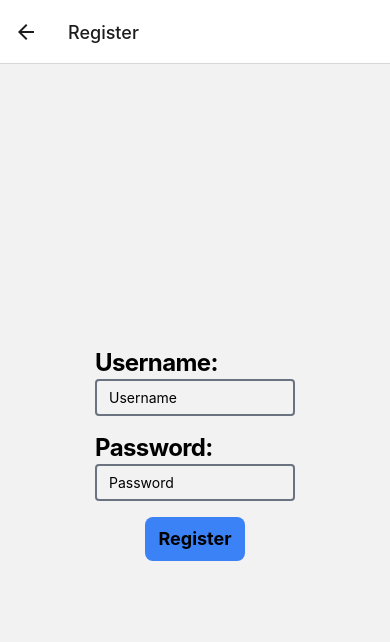
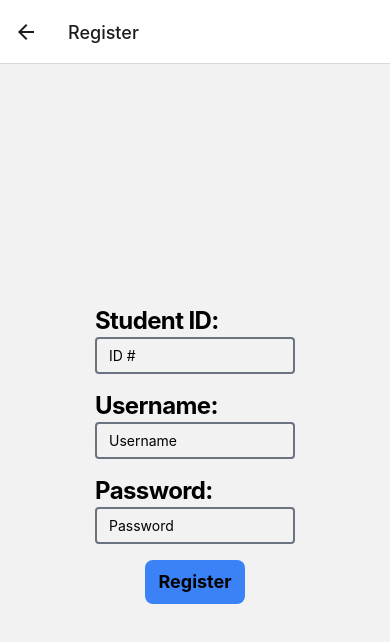
Before and after one commit to stolenfallen1/DIGIBRI-MobileApp, a React Native app: screen /Register in a window 390 px wide. Shown: the top 642 px of the page. Built offline with nearby package versions, Linux system fonts and the light colour scheme.

Commit message:
registration styling

```diff
--- a/components/forms/RegisterForm.tsx
+++ b/components/forms/RegisterForm.tsx
@@ -16,6 +16,14 @@ const RegisterForm = () => {
 
   return (
     <View className="flex items-center justify-center h-full">
+      <View className="mb-4">
+        <Text className="font-bold text-2xl tracking-tight">Student ID:</Text>
+        <TextInput
+          className="border-2 border-gray-500 rounded px-3 py-2"
+          placeholder="ID #"
+          style={{ width: 200 }}
+        />
+      </View>
       <View className="mb-4">
         <Text className="font-bold text-2xl tracking-tight">Username:</Text>
         <TextInput
```
